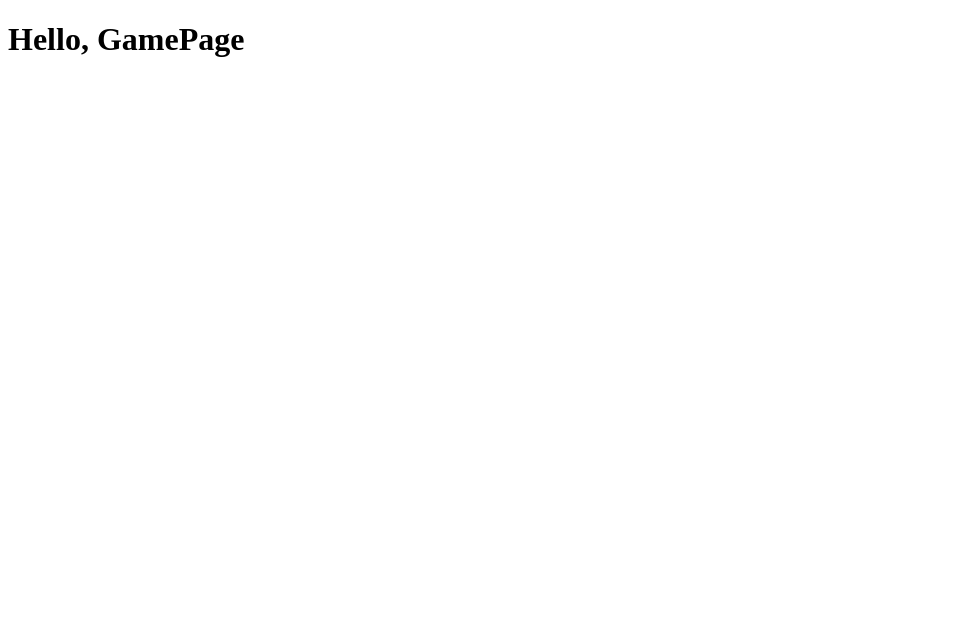
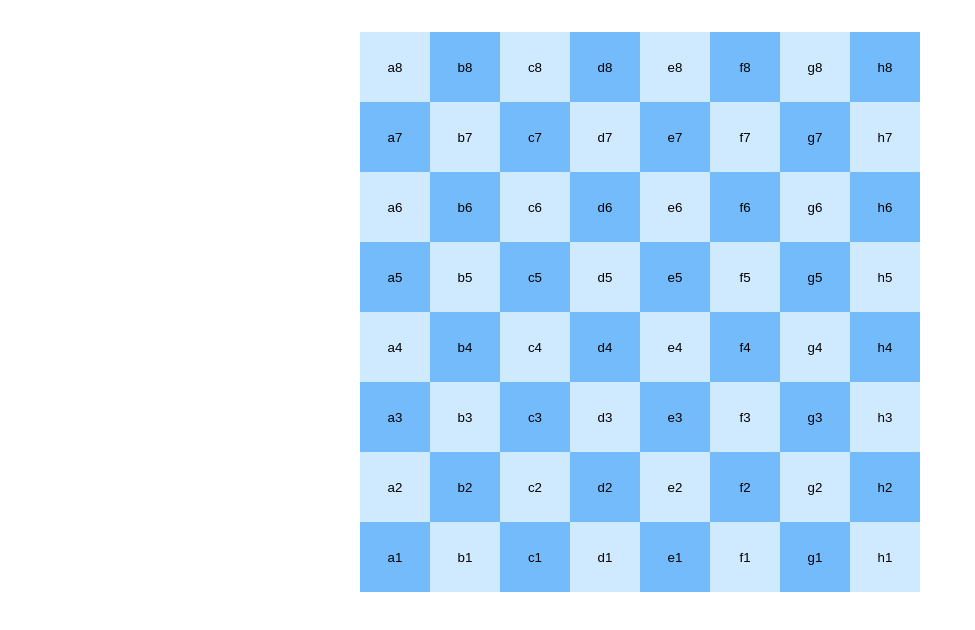
Before and after one commit to alerotta/salici, a React (Vite) app in the folder frontend/: page /game in a window 1280 px wide. Shown: the top 630 px of the page, without its empty margins (0-975 px from the left). Built offline with nearby package versions, Linux system fonts and the light colour scheme.

Commit message:
feat: add board and square components

```diff
--- /dev/null
+++ b/frontend/src/components/Square.tsx
@@ -0,0 +1,27 @@
+import { ButtonBase } from "@mui/material"
+import type { SquareName } from "../types/chess";
+
+interface SquareProps {
+    name: SquareName
+    dark: boolean
+    selected: boolean
+    onClick: (name: SquareName) => void;
+}
+
+function Square({ name, dark, selected, onClick }: SquareProps) {
+    return (
+        <ButtonBase
+            onClick={() => onClick(name)}
+            sx={{
+                width: "100%",
+                aspectRatio: "1 / 1",
+                backgroundColor: selected ? dark ? "#dfff77" : "#e3ecae" : dark ? "#73bbfa" : "#cfeaff",
+                borderRadius: 0,
+            }}
+        >
+            {name}
+        </ButtonBase>
+    )
+}
+
+export default Square
--- /dev/null
+++ b/frontend/src/components/board.tsx
@@ -0,0 +1,42 @@
+import { Box } from "@mui/material";
+import Square from "./Square"
+import type { SquareName } from "../types/chess";
+import { useState } from "react";
+
+const files = ["a", "b", "c", "d", "e", "f", "g", "h"] as const;
+const ranks = [8, 7, 6, 5, 4, 3, 2, 1] as const;
+
+function Board() {
+
+  const [SelectedSquare, setSelectedSquare] = useState<SquareName | null>(null);
+
+  function handleSquareClick(name: SquareName) {
+    setSelectedSquare(name);
+  }
+
+
+  return (
+    <Box
+      sx={{
+        display: "grid",
+        gridTemplateColumns: "repeat(8, 1fr)",
+        width: "100%",
+        maxWidth: 560,
+      }}
+    >
+      {ranks.map((rank, rowIndex) =>
+        files.map((file, columnIndex) => (
+          <Square
+            key={`${file}${rank}`}
+            name={`${file}${rank}`}
+            dark={(rowIndex + columnIndex) % 2 === 1}
+            selected={SelectedSquare === `${file}${rank}`}
+            onClick={handleSquareClick}
+          />
+        ))
+      )}
+    </Box>
+  );
+}
+
+export default Board
--- a/frontend/src/pages/GamePage.tsx
+++ b/frontend/src/pages/GamePage.tsx
@@ -1,5 +1,20 @@
-function GamePage(){
-    return <h1>Hello, GamePage</h1>
+import Board from "../components/board"
+import { Box } from "@mui/material";
+
+function GamePage() {
+  return (
+    <Box
+      sx={{
+        display: "flex",
+        justifyContent: "center",
+        width: "100%",
+        p: 3,
+        boxSizing: "border-box",
+      }}
+    >
+      <Board />
+    </Box>
+  )
 }
 
 export default GamePage
--- a/frontend/src/pages/HomePage.tsx
+++ b/frontend/src/pages/HomePage.tsx
@@ -1,5 +1,17 @@
-function HomePage(){
-    return <h1>Hello, Salici HomePage</h1>
+import { Box } from "@mui/material"
+
+function HomePage() {
+  return (
+    <Box
+      sx={{
+        display: "flex",
+        justifyContent: "center",
+        width: "100%",
+        p: 3,
+        boxSizing: "border-box",
+      }}
+    >
+    </Box>
+  )
 }
-
 export default HomePage
--- /dev/null
+++ b/frontend/src/types/chess.ts
@@ -0,0 +1,4 @@
+type File = "a" | "b" | "c" | "d" | "e" | "f" | "g" | "h";
+type Rank = 1 | 2 | 3 | 4 | 5 | 6 | 7 | 8;
+
+export type SquareName = `${File}${Rank}`;
```
